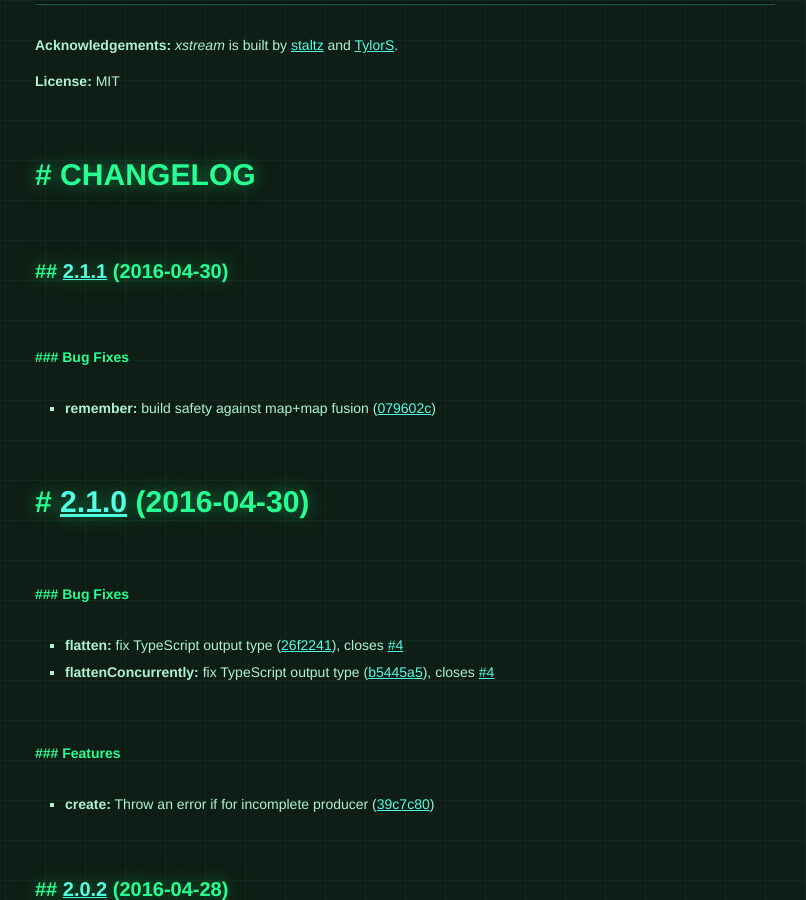
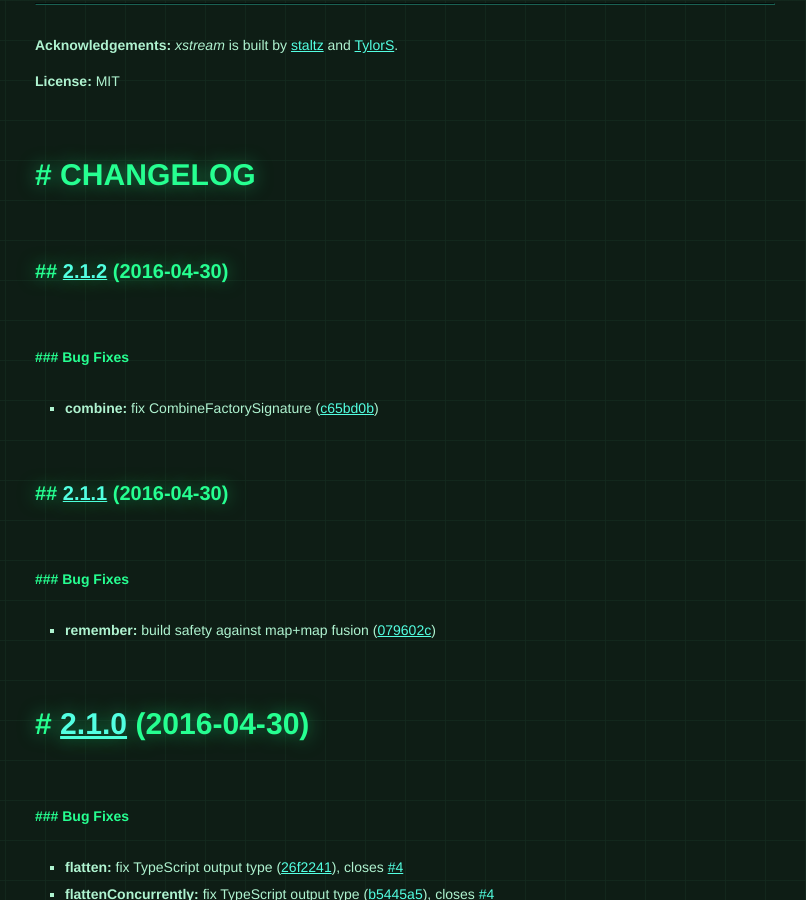
Before and after one commit to staltz/xstream, a Jekyll site: the page built from index.html, in a window 1280 px wide and 900 px high, scrolled down 24839 px. Shown: the whole window, without its empty margins (235-1041 px from the left). Built offline with Jekyll 4.4.1, drawn with Linux system fonts in a browser that asks for light colours; some web fonts are replaced.

Commit message:
update site

```diff
--- a/_includes/content.md
+++ b/_includes/content.md
@@ -989,6 +989,16 @@ A: Read this [blog post](http://staltz.com/why-we-built-xstream.html) on the top
 **License:** MIT
 
 # CHANGELOG
+<a name="2.1.2"></a>
+## [2.1.2](https://github.com/staltz/xstream/compare/v2.1.1...v2.1.2) (2016-04-30)
+
+
+### Bug Fixes
+
+* **combine:** fix CombineFactorySignature ([c65bd0b](https://github.com/staltz/xstream/commit/c65bd0b))
+
+
+
 <a name="2.1.1"></a>
 ## [2.1.1](https://github.com/staltz/xstream/compare/v2.1.0...v2.1.1) (2016-04-30)
 
```
